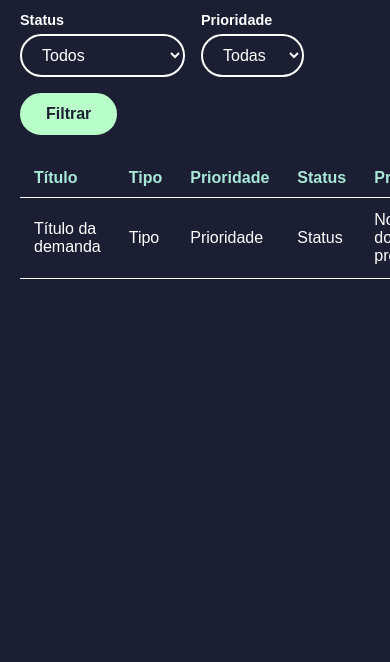
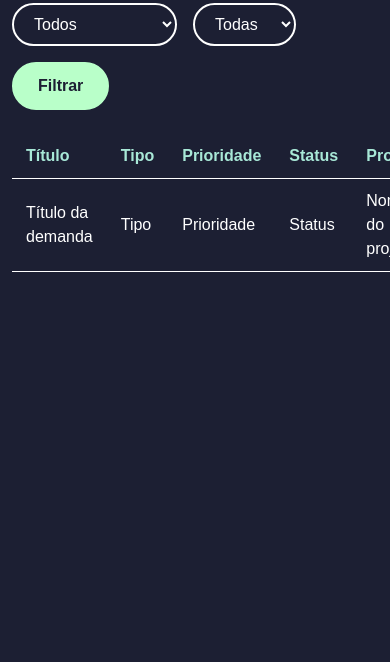
Before and after one commit to jheny-ss/PI-II-Time-9, a plain HTML site: page listagem-demandas.html in a window 390 px wide. Shown: the part 182-844 px from the top of the page. Drawn offline with nearby package versions, Linux system fonts and the light colour scheme.

Commit message:
feat(listagem-demandas): adiciona Bootstrap à tela de listagem
Inclui Bootstrap 5.3.3 (CSS e JS bundle) via CDN na tela de Listagem
de Demandas, mantendo o CSS próprio do grupo carregado por último
para preservar o padrão visual já definido. Envolve o conteúdo com
a classe container do Bootstrap para aproveitar grid e responsividade.

Tempo gasto: 2 horas

```diff
--- a/listagem-demandas.html
+++ b/listagem-demandas.html
@@ -8,12 +8,16 @@
     <meta charset="UTF-8">
     <meta name="viewport" content="width=device-width, initial-scale=1.0">
     <title>Listagem de Demandas</title>
+
+    <!-- Bootstrap (carregado antes do CSS do grupo, para o padrão visual próprio prevalecer) -->
+    <link rel="stylesheet" href="https://cdn.jsdelivr.net/npm/bootstrap@5.3.3/dist/css/bootstrap.min.css">
+
     <link rel="stylesheet" href="formulario-demanda.css">
     <link rel="stylesheet" href="listagem-demandas.css">
 </head>
 <body>
 
-    <main>
+    <main class="container py-4">
         <h1>Listagem de Demandas</h1>
 
         <!-- Filtros -->
@@ -82,6 +86,9 @@
         </table>
     </main>
 
+    <!-- Bootstrap JS (bundle inclui o Popper) -->
+    <script src="https://cdn.jsdelivr.net/npm/bootstrap@5.3.3/dist/js/bootstrap.bundle.min.js"></script>
+
     <script src="validacao-listagem.js"></script>
 </body>
 </html>
```
